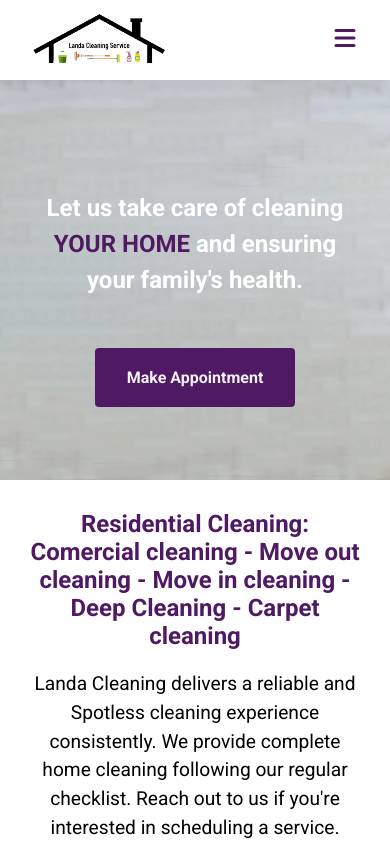
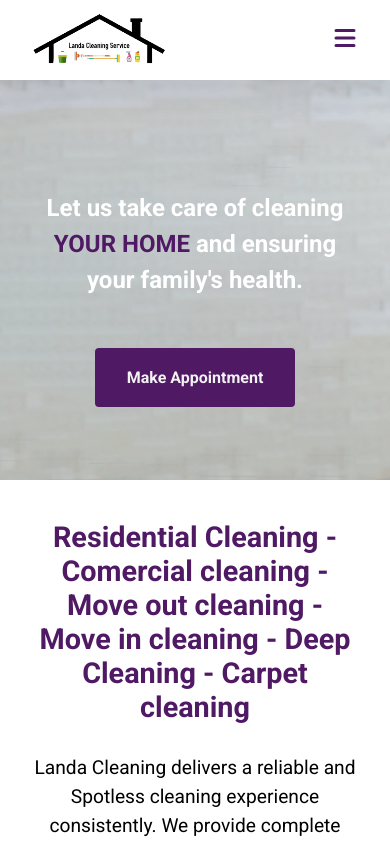
Before and after one commit to yaandn/Landa-Cleaning, a React (Vite) app: page / in a window 390 px wide. Shown: the top 843 px of the page. Built offline with nearby package versions, Linux system fonts and the light colour scheme.

Commit message:
alteração de responsividade dos textos

```diff
--- a/src/pages/Home/home.css
+++ b/src/pages/Home/home.css
@@ -97,6 +97,7 @@
 .titulo-servicos {
   color: var(--cor-primaria);
   font-size: 2.0rem;
+  margin-bottom: 30px;
 }
 
 .texto-terciario {
@@ -248,7 +249,7 @@
 }
 
 .galeria {
-  width: 100%;
+  width: 80%;
   margin-top: 30px;
 
   display: flex;
@@ -259,7 +260,7 @@
 }
 
 .galeria img {
-  width: 20%;
+  width: 300px;
   height: 250px;
   border-radius: 4px;
 }
@@ -281,14 +282,17 @@
   display: flex;
   align-items: center;
   justify-content: center;
+
 }
 
 .mapa iframe {
   border: 0;
+  width: 80%;
 }
 
 .informacoes {
-  width: 75%;
+  width: 80%;
+
 
   margin-top: 20px;
 
@@ -550,6 +554,7 @@
   .titulo-servicos {
     font-size: 1.5rem;
     text-align: center;
+
   }
 
   .texto-terciario {
@@ -646,4 +651,18 @@
 
     justify-content: center;
   }
+
+  .titulo-servicos {
+    font-size: 1.8rem;
+    text-align: center;
+  }
+
+  .texto-sobrenos {
+    text-align: scenter;
+
+  }
+
+
+
+
 }
--- a/src/pages/Home/index.jsx
+++ b/src/pages/Home/index.jsx
@@ -25,11 +25,12 @@
         </div>
       </section>
       <section className="servicos-container" id="servicos">
-        <h1 className="titulo-servicos">
-          Residential Cleaning: Comercial cleaning - Move out cleaning - Move in cleaning - Deep Cleaning - Carpet cleaning
-        </h1>
+
         <div className="box-servicos-imagens">
           <div className="texto-container">
+          <h1 className="titulo-servicos">
+          Residential Cleaning - Comercial cleaning - Move out cleaning - Move in cleaning - Deep Cleaning - Carpet cleaning
+        </h1>
             <span className="texto-terciario">
               Landa Cleaning delivers a reliable and Spotless cleaning
               experience consistently. We provide complete home cleaning
```
